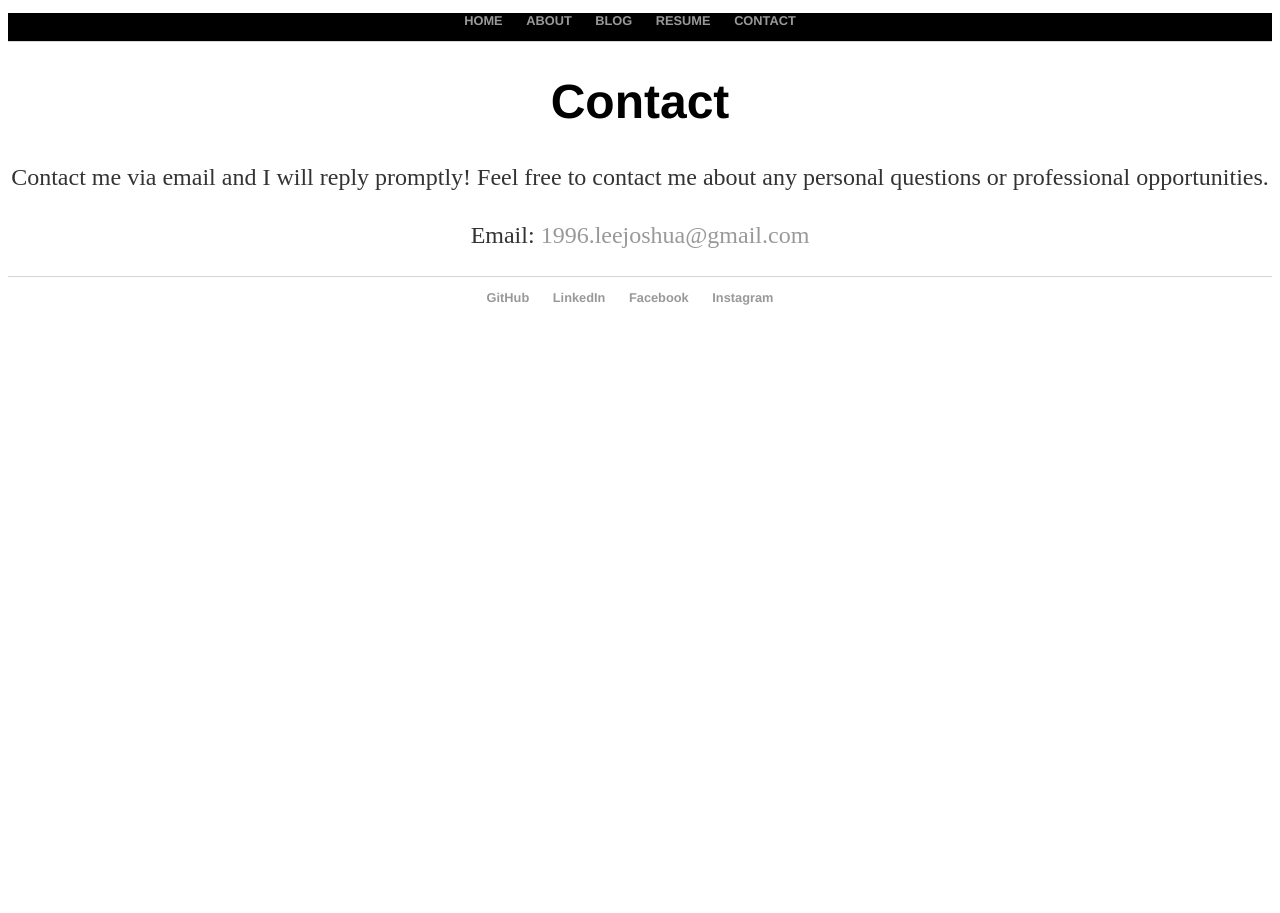
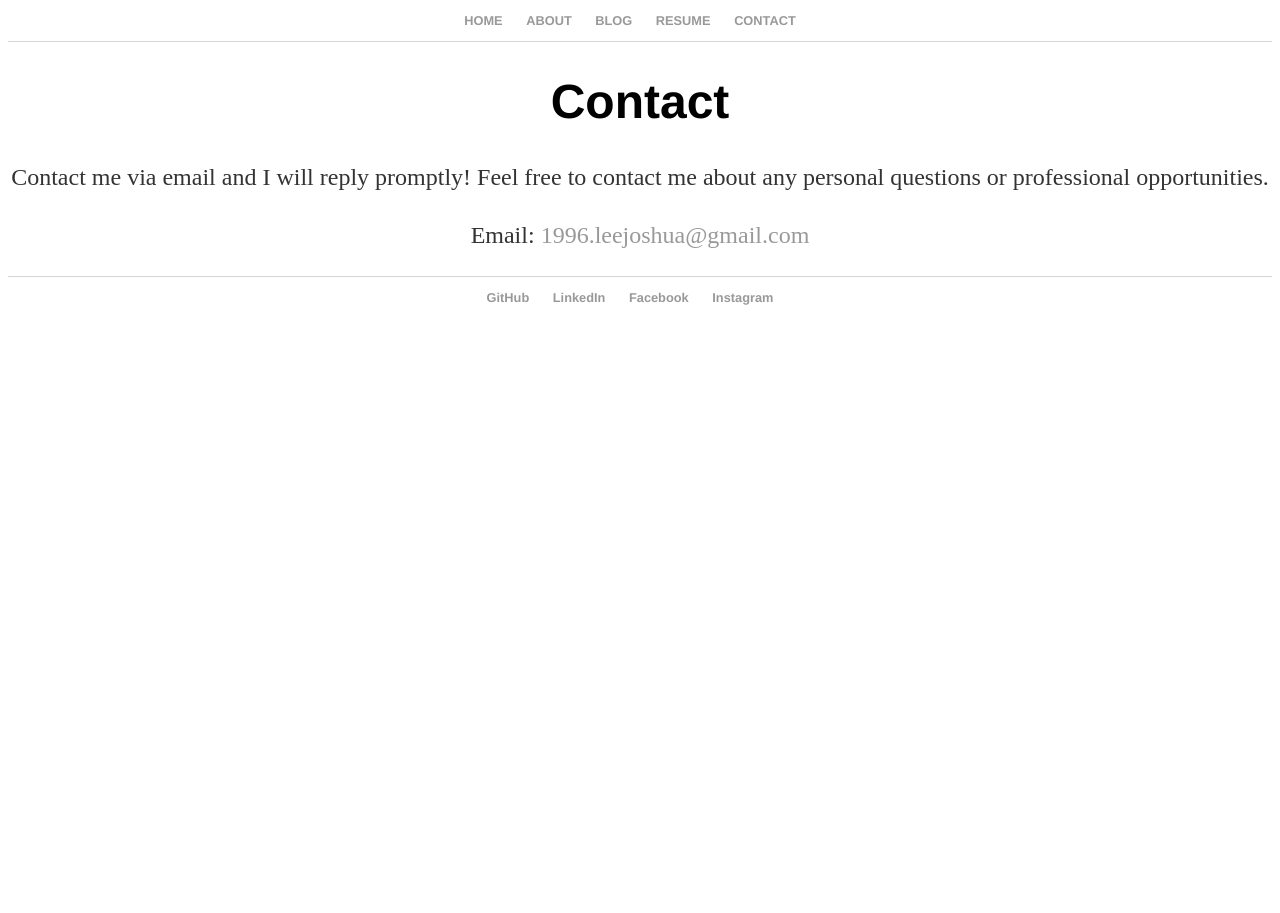
Before and after one commit to 1996leejoshua/1996leejoshua.github.io, a Jekyll site: the page built from contact/index.html, in a window 1280 px wide. Built offline with Jekyll 4.4.1, drawn with Linux system fonts in a browser that asks for light colours.

Commit message:
Update main.css

```diff
--- a/css/main.css
+++ b/css/main.css
@@ -40,15 +40,6 @@ header {
     border-bottom: 1px solid #d5d5d5;
     font-size: .8em;
     text-align: center;
-    padding-top: 0;
-    padding-right: 0;
-    padding-bottom: 0;
-    padding-left: 0;
-    margin-top: 0;
-    margin-right: 0;
-    margin-bottom: 0;
-    margin-left: 0;
-    background-color: black;
 }
 footer {
     border-top: 1px solid #d5d5d5;
```
